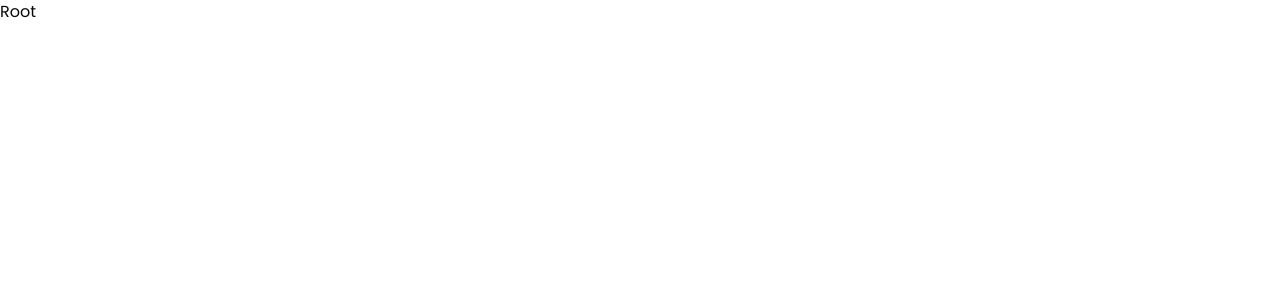
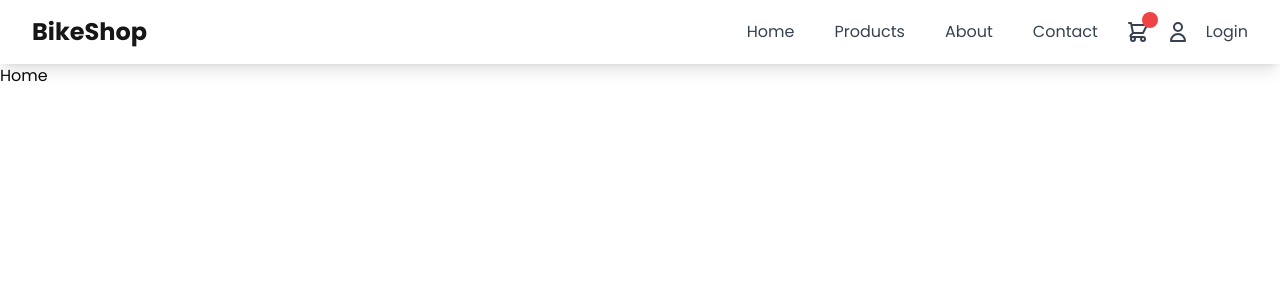
Before and after one commit to Shazzadhossensunny/bike-shop, a React (Vite) app: page / in a window 1280 px wide. Shown: the top 300 px of the page. Built offline with nearby package versions, Linux system fonts and the light colour scheme.

Commit message:
navbar create

```diff
--- a/package.json
+++ b/package.json
@@ -10,10 +10,11 @@
     "preview": "vite preview"
   },
   "dependencies": {
-    "@heroicons/react": "^2.2.0",
+    "@heroicons/react": "^1.0.6",
     "@radix-ui/react-slot": "^1.1.1",
     "class-variance-authority": "^0.7.1",
     "clsx": "^2.1.1",
+    "heroicons": "^2.2.0",
     "lucide-react": "^0.474.0",
     "react": "^18.3.1",
     "react-dom": "^18.3.1",
--- /dev/null
+++ b/src/components/shared/Navbar.tsx
@@ -0,0 +1,169 @@
+import { Link } from "react-router-dom";
+import {
+  ShoppingCartIcon,
+  UserIcon,
+  MenuIcon,
+  XIcon,
+} from "@heroicons/react/outline";
+import { useState } from "react";
+
+export default function Navbar() {
+  const [isMenuOpen, setIsMenuOpen] = useState(false);
+  const toggleMenu = () => setIsMenuOpen(!isMenuOpen);
+  return (
+    <nav className="bg-white shadow-lg">
+      <div className="max-w-7xl mx-auto px-4 sm:px-6 lg:px-8">
+        <div className="flex justify-between h-16">
+          {/* Logo */}
+          <div className="flex items-center">
+            <Link to="/" className="text-2xl font-bold text-primary">
+              BikeShop
+            </Link>
+          </div>
+
+          {/* Mobile Menu Button */}
+          <div className="flex items-center md:hidden">
+            <button
+              onClick={toggleMenu}
+              className="inline-flex items-center justify-center p-2 rounded-md text-neutral hover:text-primary"
+            >
+              {isMenuOpen ? (
+                <XIcon className="h-6 w-6" />
+              ) : (
+                <MenuIcon className="h-6 w-6" />
+              )}
+            </button>
+          </div>
+
+          {/* Desktop Navigation */}
+          <div className="hidden md:flex md:items-center md:space-x-4">
+            <Link to="/" className="text-neutral hover:text-primary px-3 py-2">
+              Home
+            </Link>
+            <Link
+              to="/products"
+              className="text-neutral hover:text-primary px-3 py-2"
+            >
+              Products
+            </Link>
+            <Link
+              to="/about"
+              className="text-neutral hover:text-primary px-3 py-2"
+            >
+              About
+            </Link>
+            <Link
+              to="/contact"
+              className="text-neutral hover:text-primary px-3 py-2"
+            >
+              Contact
+            </Link>
+
+            {/* Cart and User Icons */}
+            <div className="flex items-center space-x-4">
+              <Link
+                to="/cart"
+                className="relative text-neutral hover:text-primary"
+              >
+                <ShoppingCartIcon className="h-6 w-6" />
+
+                <span className="absolute -top-2 -right-2 bg-red-500 text-white rounded-full h-4 w-4 flex items-center justify-center text-xs"></span>
+              </Link>
+
+              <div className="relative group">
+                <UserIcon className="h-6 w-6 text-neutral hover:text-primary" />
+                <div className="absolute right-0 mt-2 w-48 bg-white border rounded-md shadow-lg hidden group-hover:block">
+                  <Link to="#" className="block px-4 py-2 hover:bg-base"></Link>
+                  {/* <button
+                      onClick={handleLogout}
+                      className="w-full text-left px-4 py-2 hover:bg-base"
+                    >
+                      Logout
+                    </button> */}
+                </div>
+              </div>
+
+              <Link to="/login" className="text-neutral hover:text-primary">
+                Login
+              </Link>
+            </div>
+          </div>
+        </div>
+
+        {/* Mobile Menu */}
+        {isMenuOpen && (
+          <div className="md:hidden">
+            <div className="px-2 pt-2 pb-3 space-y-1 sm:px-3">
+              <Link
+                to="/"
+                onClick={toggleMenu}
+                className="text-neutral hover:bg-base block px-3 py-2 rounded-md"
+              >
+                Home
+              </Link>
+              <Link
+                to="/products"
+                onClick={toggleMenu}
+                className="text-neutral hover:bg-base block px-3 py-2 rounded-md"
+              >
+                Products
+              </Link>
+              <Link
+                to="/about"
+                onClick={toggleMenu}
+                className="text-neutral hover:bg-base block px-3 py-2 rounded-md"
+              >
+                About
+              </Link>
+              <Link
+                to="/contact"
+                onClick={toggleMenu}
+                className="text-neutral hover:bg-base block px-3 py-2 rounded-md"
+              >
+                Contact
+              </Link>
+
+              {/* Mobile Authentication Links */}
+
+              <>
+                <Link
+                  to="/login"
+                  onClick={toggleMenu}
+                  className="text-neutral hover:bg-base block px-3 py-2 rounded-md"
+                >
+                  Login
+                </Link>
+                <Link
+                  to="/register"
+                  onClick={toggleMenu}
+                  className="text-neutral hover:bg-base block px-3 py-2 rounded-md"
+                >
+                  Register
+                </Link>
+              </>
+
+              <>
+                <Link
+                  to="#"
+                  onClick={toggleMenu}
+                  className="text-neutral hover:bg-base block px-3 py-2 rounded-md"
+                >
+                  {/* {user?.role === 'admin' ? 'Admin Dashboard' : 'My Dashboard'} */}
+                </Link>
+                <button
+                  onClick={() => {
+                    //   handleLogout();
+                    toggleMenu();
+                  }}
+                  className="w-full text-left text-neutral hover:bg-base block px-3 py-2 rounded-md"
+                >
+                  Logout
+                </button>
+              </>
+            </div>
+          </div>
+        )}
+      </div>
+    </nav>
+  );
+}
--- a/src/root/Root.tsx
+++ b/src/root/Root.tsx
@@ -1,3 +1,11 @@
+import Navbar from "@/components/shared/Navbar";
+import { Outlet } from "react-router-dom";
+
 export default function Root() {
-  return <div>Root</div>;
+  return (
+    <div>
+      <Navbar />
+      <Outlet />
+    </div>
+  );
 }
```
Also changed, not shown: .d.ts (added), 1 other file (tests, documents, lock files or other folders).
